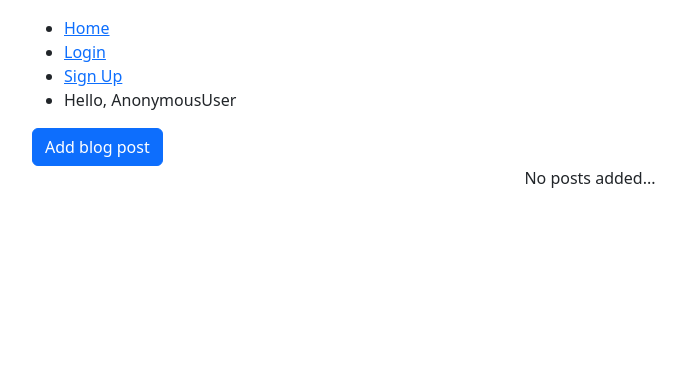
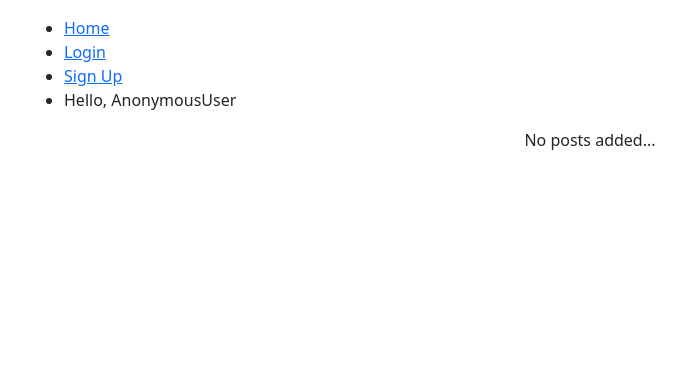
Before and after one commit to vesselindoychev/Django-Blog-Posts, a Django app: page /blog-posts/ in a window 1280 px wide. Shown: the top 372 px of the page, without its empty margins (50-736 px from the left). Run offline with Django 3.2, Linux system fonts and the light colour scheme; data that the repository does not hold is empty; some libraries are stand-ins or nearby versions.

Commit message:
Added if statement if user is logged in, then the button for creating a blog post is visible, else not

```diff
--- a/posts_app/templates/main/blog-posts-list.html
+++ b/posts_app/templates/main/blog-posts-list.html
@@ -17,9 +17,11 @@
     <!-- Bootstrap -->
     <!-- Button trigger modal -->
 
-    <button type="button" class="btn btn-primary" data-bs-toggle="modal" data-bs-target="#addPostModal">
-        Add blog post
-    </button>
+    {% if request.user.is_authenticated %}
+        <button type="button" class="btn btn-primary" data-bs-toggle="modal" data-bs-target="#addPostModal">
+            Add blog post
+        </button>
+    {% endif %}
 
     <!-- Bootstrap -->
     <!-- Modal -->
```
